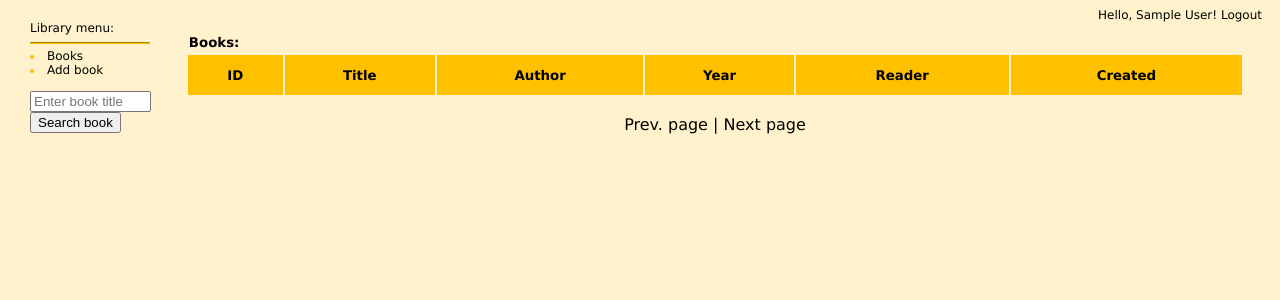
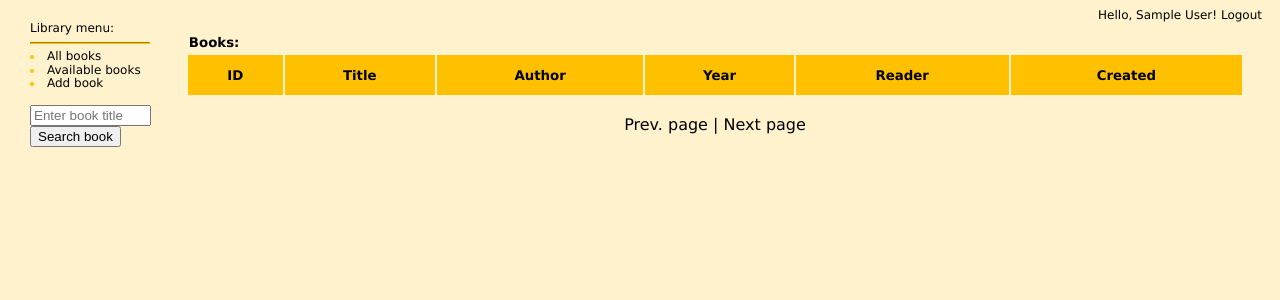
Before and after one commit to ITDen/itea_library, a Flask app: page /books in a window 1280 px wide. Shown: the top 300 px of the page. Run offline with Flask 2, Linux system fonts and the light colour scheme; the visitor is signed in with stand-in values (Sample User, id 1); data comes from the database, SQL or seed files in the repository; data that the repository does not hold is empty; parts of the project's set-up code (start-up, migrations or seed data) failed here and were passed over.

Commit message:
Added available and delete books endpoints

```diff
--- a/app/web/templates/base.html
+++ b/app/web/templates/base.html
@@ -29,9 +29,11 @@
     {% block navigation %}
         Library menu:<br>
         <hr class="hr_line">
-        <li class="main_li"><a href="{{ url_for('get_books') }}">Books</a></li>
+        <li class="main_li"><a href="{{ url_for('get_books') }}">All books</a></li>
+        <li class="main_li"><a href="{{ url_for('get_available_books') }}">Available books</a></li>
         <li class="main_li"><a href="{{ url_for('add_book') }}">Add book</a></li>
         {% if user and user.is_superuser %}
+            <li class="main_li"><a href="{{ url_for('del_books') }}">Delete books</a></li>
             <li class="main_li"><a href="{{ url_for('get_readers') }}">Readers</a></li>
         {% endif %}
     <br>
--- a/app/web/views.py
+++ b/app/web/views.py
@@ -1,7 +1,7 @@
 from flask import render_template, flash, redirect, url_for, request, g
 from flask_login import login_required, current_user
 from app import app, db
-from app.web.forms import SignUpReaderForm, EditReaderForm, AddBookForm, EditBookForm, SearchForm
+from app.web.forms import EditReaderForm, AddBookForm, EditBookForm, SearchForm
 from database.models import Reader, Book
 from datetime import datetime
 import logging
@@ -17,6 +17,14 @@ def generate_form(form, obj=None):
 @login_required
 def get_books(page=1):
     books = Book.query.order_by(Book.id.desc()).paginate(page=page, per_page=15, error_out=False)
+    return render_template('books.html', books=books, user=current_user)
+
+
+@app.route('/books/<int:page>/available')
+@app.route('/books/available')
+@login_required
+def get_available_books(page=1):
+    books = Book.query.filter_by(reader_id=None).order_by(Book.id.desc()).paginate(page=page, per_page=15, error_out=False)
     return render_template('books.html', books=books, user=current_user)
 
 
@@ -78,6 +86,27 @@ def edit_book(book_id):
     return render_template('edit_book.html', form=form, user=current_user)
 
 
+@app.route('/books/delete', methods=['GET', 'POST'])
+@app.route('/books/<int:page>/delete', methods=['GET', 'POST'])
+@login_required
+def del_books(page=1):
+    if not current_user.is_superuser:
+        flash(f'Only library staff can delete books!')
+        return redirect(url_for('get_books'))
+    if request.method == 'POST':
+        books_id = [int(_id) for _id in request.form.keys() if _id.isnumeric()]
+        print(books_id)
+        books = Book.query.filter(Book.id.in_(books_id)).all()
+        for book in books:
+            db.session.delete(book)
+            flash(f'Book {book.title} delet successfully!', 'info')
+        db.session.commit()
+        return redirect(url_for('get_books'))
+    books = Book.query.filter_by(reader_id=None).order_by(Book.id.desc()).paginate(page=page, per_page=15,
+                                                                                   error_out=False)
+    return render_template('del_books.html', books=books, user=current_user)
+
+
 @app.route('/readers')
 @login_required
 def get_readers(page=1):
@@ -97,7 +126,7 @@ def get_reader_books(reader_id, page=1):
     return render_template('reader_books.html', reader=reader, books=books, user=current_user)
 
 
-@app.route('/reader/<int:reader_id>/edit', methods=['GET', 'POST'])
+@app.route('/readers/<int:reader_id>/edit', methods=['GET', 'POST'])
 @login_required
 def edit_reader(reader_id):
     if current_user.is_superuser or current_user.id == reader_id:
```
Also changed, not shown: app/web/templates/del_books.html (added, +57 -0 lines).
